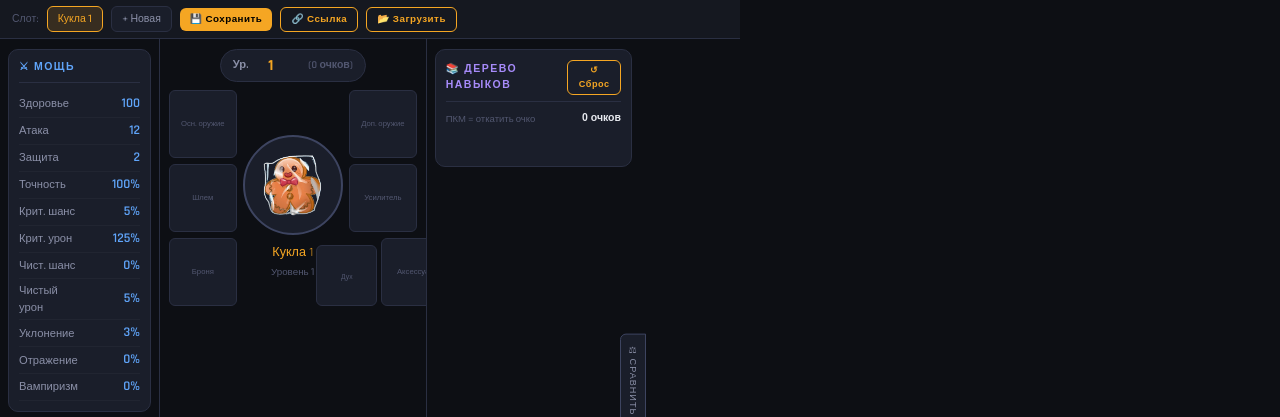
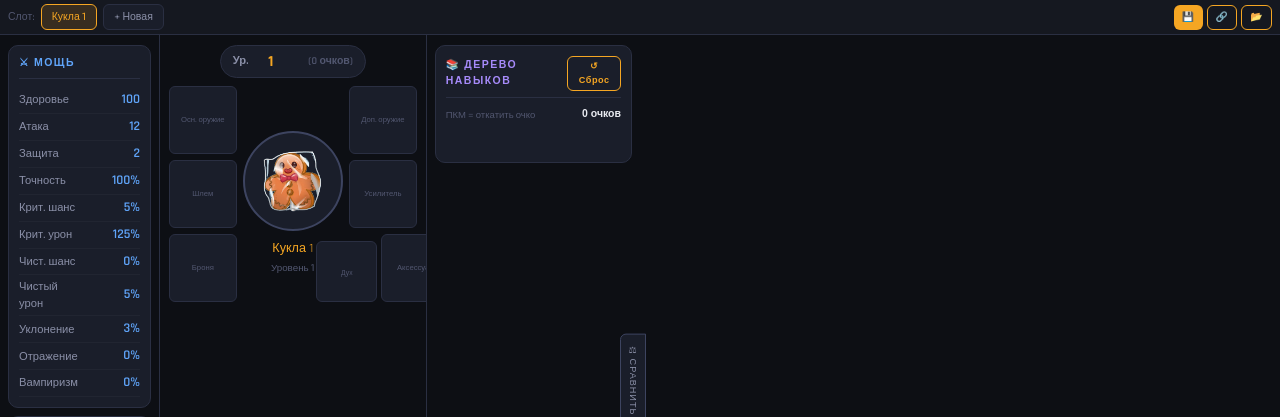
Before and after one commit to VS233/gkcalc, a Django app: page / in a window 1280 px wide. Shown: the part 44-461 px from the top of the page. Run offline with Django 5.2, Linux system fonts and the light colour scheme; the visitor is signed in with stand-in values (Sample User, id 1); data comes from the database, SQL or seed files in the repository; data that the repository does not hold is empty; some libraries are stand-ins or nearby versions; some web fonts are replaced.

Commit message:
fix mobile buttons layout

```diff
--- a/templates/calculator/index.html
+++ b/templates/calculator/index.html
@@ -8,7 +8,7 @@
 {% csrf_token %}
 
 {% if user.is_authenticated %}
-<div style="padding:6px 12px;background:var(--bg-secondary);border-bottom:1px solid var(--border);display:flex;align-items:center;gap:8px;width:740px;">
+<div style="padding:4px 8px;background:var(--bg-secondary);border-bottom:1px solid var(--border);display:flex;align-items:center;gap:6px;flex-wrap:wrap;">
   <span style="font-size:0.75rem;color:var(--text-muted)">Слот:</span>
   {% for d in user_dolls %}
     <a href="?slot={{ d.slot_order }}" class="doll-tab {% if d.slot_order == active_slot %}active{% endif %}">{{ d.name }}</a>
@@ -16,9 +16,11 @@
   {% if user_dolls|length < doll_slots_count %}
     <a href="?slot={{ user_dolls|length }}" class="doll-tab">+ Новая</a>
   {% endif %}
-  <button class="btn-gkc" style="font-size:0.7rem;padding:4px 10px;" onclick="saveDoll()">💾 Сохранить</button>
-  <button class="btn-gkc btn-gkc-outline" style="font-size:0.7rem;padding:4px 10px;" onclick="copyShareLink()">🔗 Ссылка</button>
-  <button class="btn-gkc btn-gkc-outline" style="font-size:0.7rem;padding:4px 10px;" onclick="loadDoll()">📂 Загрузить</button>
+  <div style="display:flex;gap:4px;margin-left:auto;">
+    <button class="btn-gkc" style="font-size:0.7rem;padding:4px 8px;" onclick="saveDoll()">💾</button>
+    <button class="btn-gkc btn-gkc-outline" style="font-size:0.7rem;padding:4px 8px;" onclick="copyShareLink()">🔗</button>
+    <button class="btn-gkc btn-gkc-outline" style="font-size:0.7rem;padding:4px 8px;" onclick="loadDoll()">📂</button>
+  </div>
 </div>
 {% endif %}
 
```
